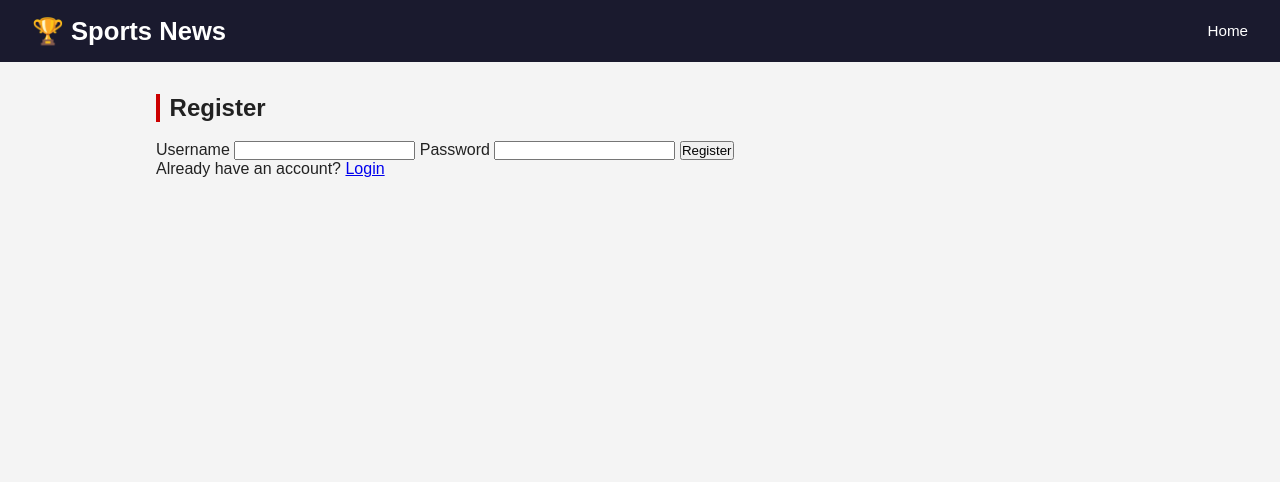
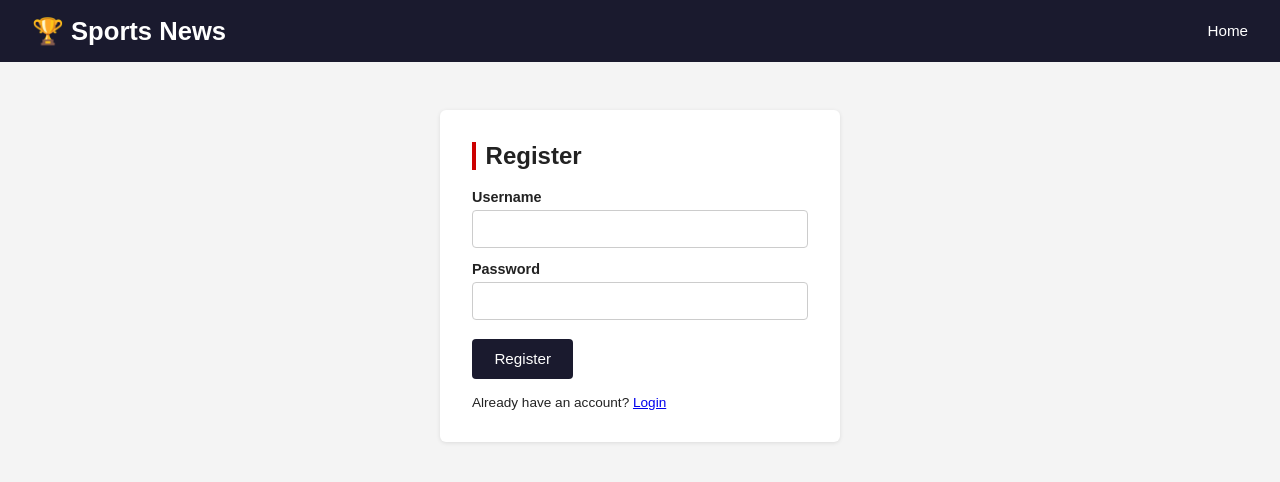
Before and after one commit to sulavvvvvgg/Sportsnews, a Flask app: page /register in a window 1280 px wide. Shown: the top 482 px of the page. Run offline with Flask 3, Linux system fonts and the light colour scheme.

Commit message:
Styled css

```diff
--- a/static/css/style.css
+++ b/static/css/style.css
@@ -101,3 +101,55 @@ main h2 {
     color: #1a1a2e;
     font-weight: bold;
 }
+/* Forms (login, register, create, edit) */
+.form-box {
+    background: white;
+    max-width: 400px;
+    margin: 3rem auto;
+    padding: 2rem;
+    border-radius: 6px;
+    box-shadow: 0 1px 4px rgba(0,0,0,0.1);
+}
+
+.form-box h2 {
+    margin-bottom: 1.2rem;
+    border-left: 4px solid #c00;
+    padding-left: 0.6rem;
+}
+
+.form-box label {
+    display: block;
+    margin-top: 0.8rem;
+    margin-bottom: 0.3rem;
+    font-size: 0.9rem;
+    font-weight: bold;
+}
+
+.form-box input,
+.form-box textarea {
+    width: 100%;
+    padding: 0.6rem;
+    border: 1px solid #ccc;
+    border-radius: 4px;
+    font-size: 0.95rem;
+}
+
+.form-box button {
+    margin-top: 1.2rem;
+    background-color: #1a1a2e;
+    color: white;
+    border: none;
+    padding: 0.7rem 1.4rem;
+    border-radius: 4px;
+    cursor: pointer;
+    font-size: 0.95rem;
+}
+
+.form-box button:hover {
+    background-color: #2e2e54;
+}
+
+.form-link {
+    margin-top: 1rem;
+    font-size: 0.85rem;
+}
```
